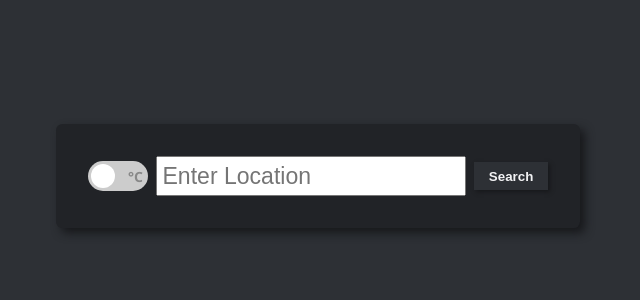
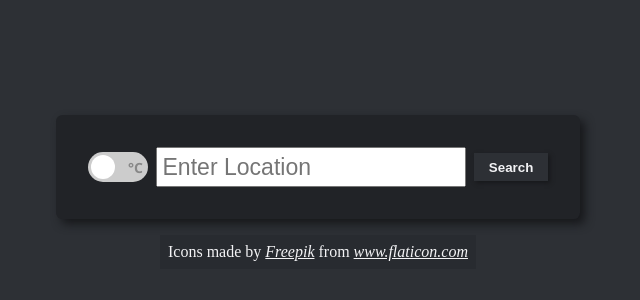
Before and after one commit to rynhardt-engelbrecht/weather_app, a website built with webpack: page src/template.html in a window 1280 px wide. Shown: the part 224-524 px from the top of the page, without its empty margins (322-962 px from the left). Built offline with nearby package versions, Linux system fonts and the light colour scheme.

Commit message:
feat: add image credits

```diff
--- a/src/style.css
+++ b/src/style.css
@@ -13,10 +13,26 @@ html, body {
 
 body {
   display: flex;
+  flex-direction: column;
   justify-content: center;
   align-items: center;
 
+  padding: 1em;
+  gap: 1em;
+
   background-color: var(--primary-bg);
+}
+
+footer {
+  padding: 0.5em;
+
+  background-color: rgba(0, 0, 0, 0.1);
+  color: var(--text);
+}
+
+footer a {
+  color: inherit;
+  font-style: italic;
 }
 
 #loading-icon {
@@ -152,7 +168,7 @@ body {
 
   background-image: var(--bg-image);
   background-repeat: no-repeat;
-  background-size: cover;
+  background-size: contain;
   background-position: center;
 
   opacity: 0; /* start hidden */
@@ -172,6 +188,10 @@ body {
   z-index: 1; /* above ::before */
 }
 
+#description-container {
+  display: flex;
+  justify-content: center;
+}
 
 #description-text {
   text-align: center;
--- a/src/template.html
+++ b/src/template.html
@@ -63,5 +63,8 @@
       </div>
     </div>
   </div>
+  <footer>
+  Icons made by <a href="https://www.freepik.com" target="_blank">Freepik</a> from <a href="https://www.flaticon.com/" target="_blank">www.flaticon.com</a>
+  </footer>
 </body>
 </html>
```
